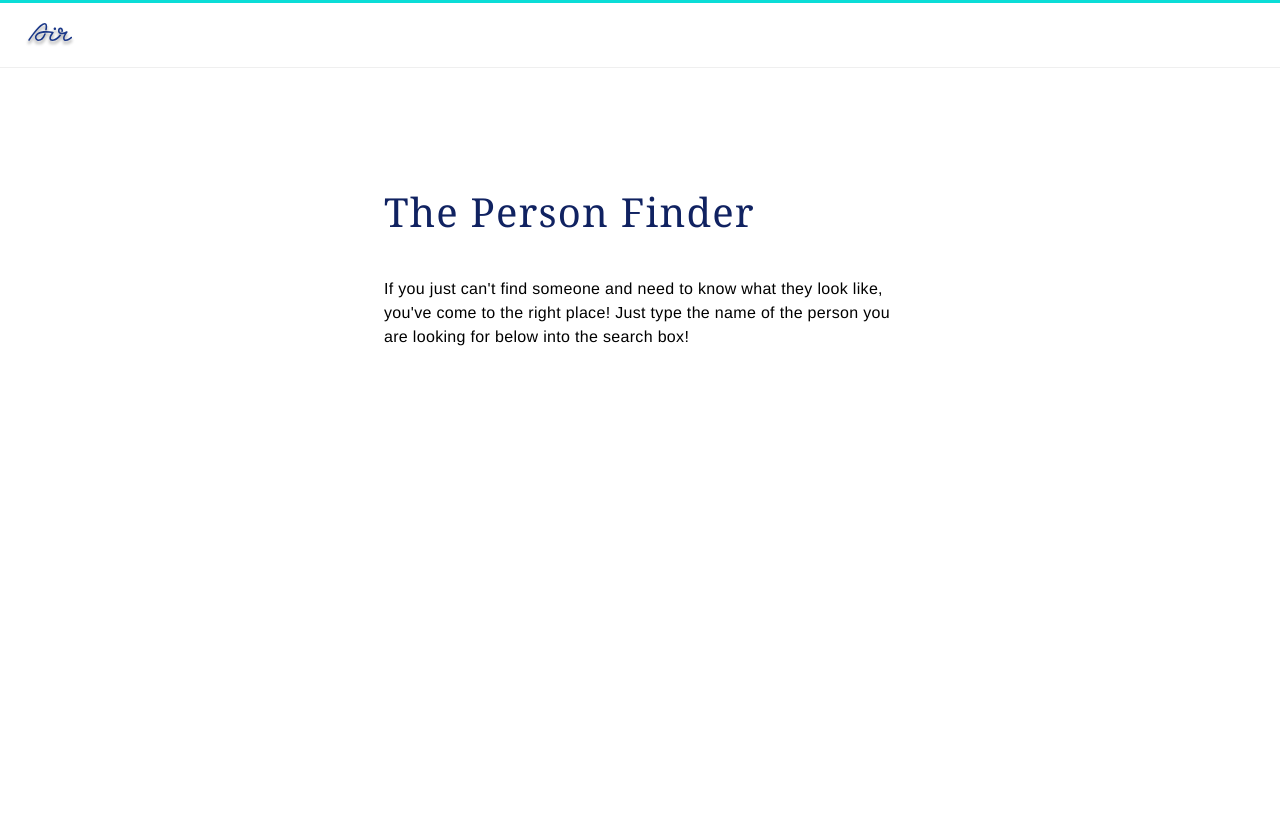
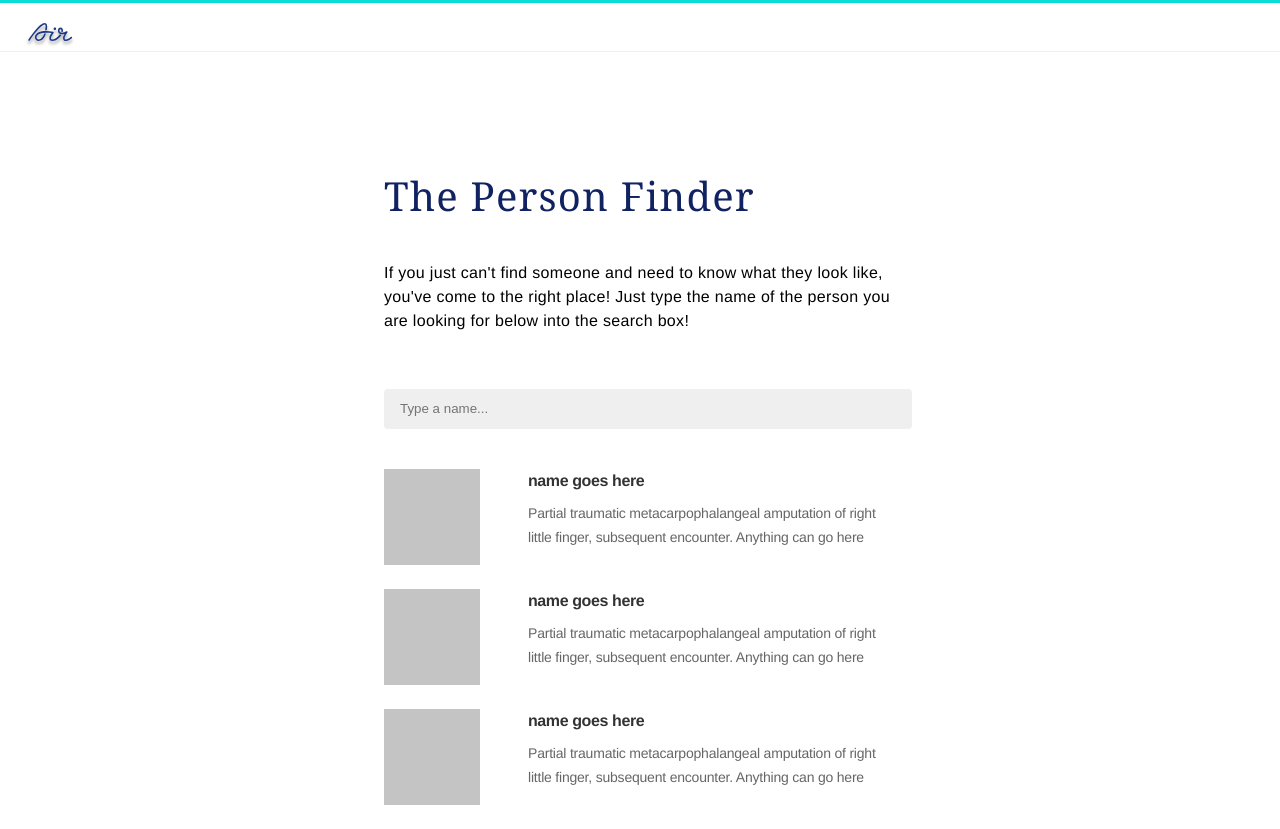
Before and after one commit to janenath/person_finder, a React (Create React App) app: page / in a window 1280 px wide. Before the commit the page ends 800 px from the top, so only its background shows below. Built offline with nearby package versions, Linux system fonts and the light colour scheme.

Commit message:
create and style person cards with placeholder content

```diff
--- a/src/App.js
+++ b/src/App.js
@@ -3,6 +3,7 @@ import React from 'react';
 import './App.scss';
 
 import Header from './components/Header';
+import Card from './components/Card';
 
 function App() {
   return (
@@ -13,6 +14,12 @@ function App() {
           <h1>The Person Finder</h1>
           <p className="instructionText">If you just can't find someone and need to know what they look like, you've come to the right place! Just type the name of the person you are looking for below into the search box!</p>
         </div>
+        <div className="search">
+          <input type="text" placeholder="Type a name..."></input>
+          <Card/>
+          <Card/>
+          <Card/>
+        </div>
       </main>
     </div>
   );
--- a/src/App.scss
+++ b/src/App.scss
@@ -5,12 +5,15 @@ $jay8: #102261;
 $pigeon0: #EFEFEF;
 $pigeon5: #666666;
 $pigeon7: #333333;
+$light-grey: #c4c4c4;
 
 .App {
   display: flex;
   flex-direction: column;
   width: 100vw;
   height: 100vh;
+  font-family: 'Helvetica', sans-serif;
+
 }
 header {
   height: 64px;
@@ -30,7 +33,7 @@ main {
   width: 100%;
   justify-content: center;
   align-items: center;
-
+  box-sizing: border-box;
   .instructions {
     display: flex;
     flex-direction: column;
@@ -45,10 +48,57 @@ main {
       line-height: 1.1em;
     }
     .instructionText {
-      font-family: 'Helvetica', sans-serif;
       font-size: 16px;
       letter-spacing: 0.02em;
       line-height: 1.5em;
     }
   }
+
+
+  .search {
+    width: 40%;
+    input {
+      width: 100%;
+      height: 40px;
+      margin: 40px 0;
+      padding: 0 0 0 16px;
+      border: 0;
+      border-radius: 4px;
+      background-color: $pigeon0;
+
+    }
+    .card {
+      display: flex;
+      width: 100%;
+      height: 96px;
+      margin-bottom: 24px;
+      .avatar {
+        min-width: 96px;
+        height: 96px;
+        background-color: $light-grey;
+      }
+      .personText {
+        display: flex;
+        flex-direction: column;
+        line-height: 1.5em;
+        justify-content: flex-start;
+        margin-left: 24px;
+        .name {
+          font-size: 16px;
+          font-weight: bold;
+          letter-spacing: -.025em;
+          color: $pigeon7;
+          margin: inherit;
+          margin-bottom: 8px;
+        }
+        .description {
+          font-size: 14px;
+          color: $pigeon5;
+          letter-spacing: -.015em;
+          margin: inherit;
+        }
+      }
+    }
+  }
+
 }
--- a/src/components/Card.js
+++ b/src/components/Card.js
@@ -0,0 +1,19 @@
+import React from 'react';
+
+
+class Card extends React.Component {
+    render() {
+        return (
+            <div className="card">
+                <div className="avatar"></div>
+                <div className="personText">
+                    <h3 className="name">name goes here</h3>
+                    <p className="description">Partial traumatic metacarpophalangeal amputation of right little finger, subsequent encounter.
+Anything can go here</p>
+                </div>
+            </div>
+        );
+    }
+}
+
+export default Card;
```
